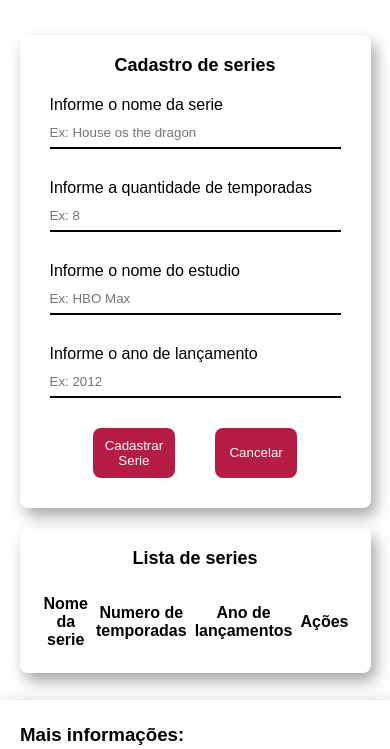
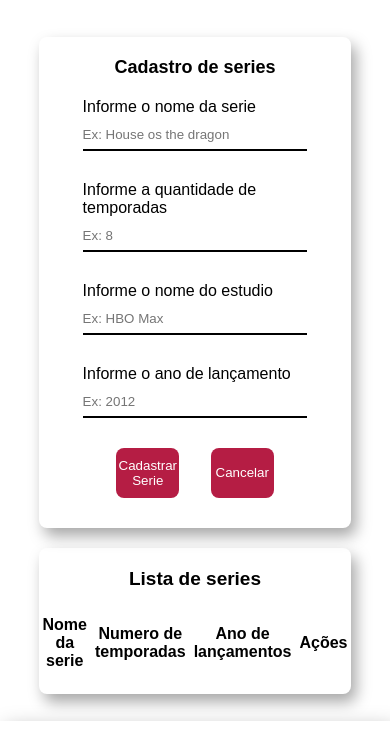
Before and after one commit to juninho-Oliveira/SeriesProject-JsonServer, a website: page index.html in a window 390 px wide. Shown: the part 135-884 px from the top of the page. Drawn offline with nearby package versions, Linux system fonts and the light colour scheme; no server answers.

Commit message:
ajustando a responsividade

```diff
--- a/styles/style.css
+++ b/styles/style.css
@@ -238,7 +238,7 @@ footer {
     }
 
     main h2 {
-        font-size: 18px;
+        font-size: 19px;
     }
 
     main .section-flex {
@@ -249,7 +249,17 @@ footer {
     }
 
     .main-flex {
+        width: 80%;
+        display: flex;
+        align-items: center;
+        justify-content: center;
+        flex-direction: column;
+        /*border: 1px solid rgb(32, 30, 30);*/
+    }
+
+    .main-flex__form-element {
         width: 90%;
+
     }
 
     .nav-flex__links {
@@ -258,6 +268,10 @@ footer {
 
     .nav-flex__elements {
         width: 90%;
+    }
+
+    #title-form {
+        font-size: 18px;
     }
 
     footer {
```
